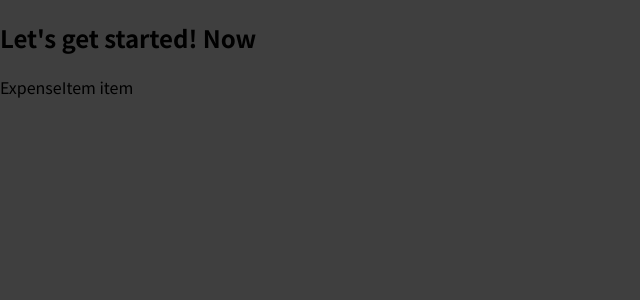
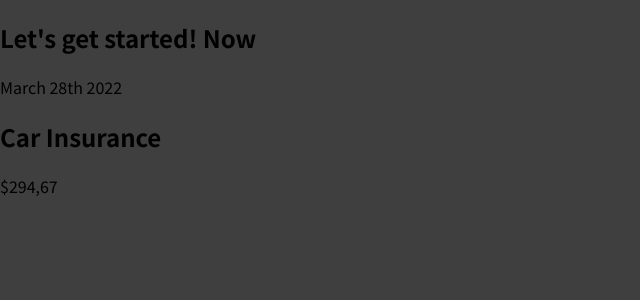
Before and after one commit to mpsujek/react-training, a JavaScript app: page / in a window 1280 px wide. Shown: the top 300 px of the page, without its empty margins (0-640 px from the left). Built offline with nearby package versions, Linux system fonts and the light colour scheme.

Commit message:
Changes on component

```diff
--- a/src/components/ExpenseItem.js
+++ b/src/components/ExpenseItem.js
@@ -1,5 +1,11 @@
-import React from "react";
-
 export default function ExpenseItem() {
-  return <div>ExpenseItem item</div>;
+  return (
+    <>
+      <div>March 28th 2022</div>
+      <div>
+        <h2>Car Insurance</h2>
+        <div>$294,67</div>
+      </div>
+    </>
+  );
 }
```
